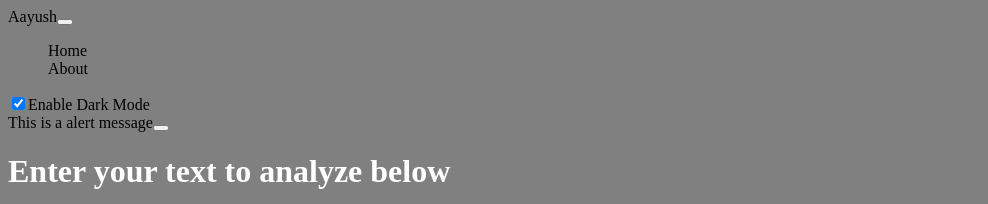
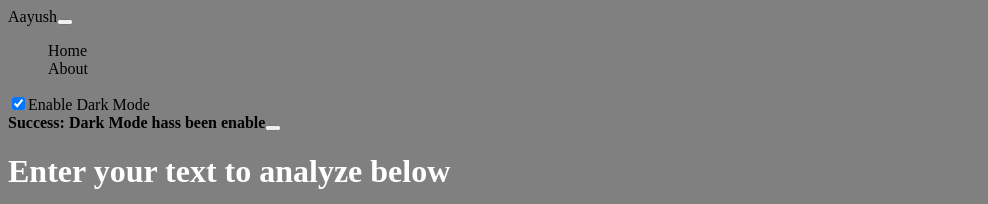
Before and after one commit to mr-prasai2004/Learning_React, a React (Create React App) app in the folder learning_react/: page / in a window 1280 px wide. Both pictures are taken after a click on the switch "Enable Dark Mode". Shown: the top 204 px of the page, without its empty margins (0-988 px from the left). Built offline with nearby package versions, Linux system fonts and the light colour scheme; the HTML template or start-up script is replaced by a standard one.

Commit message:
Finally Made

```diff
--- a/learning_react/src/App.js
+++ b/learning_react/src/App.js
@@ -15,18 +15,28 @@
     if(mode ==='dark'){
     setMode('light')
     document.body.style.backgroundColor = 'white'
+    showAlert("Light Mode hass been enable","success")
     }
     else{
       setMode('dark')
       document.body.style.backgroundColor = 'gray'
+      showAlert("Dark Mode hass been enable","success")
     }
 
+
+  }
+  const [alert, setAlert]=useState(null);
+  const showAlert=(message, type)=>{
+      setAlert({
+          msg: message,
+          type: type
+      })
 
   }
   return (
     <>
 <Navbar title='Aayush' mode={mode} toggleMode={toggleMode}/>
-<Alert alert="This is a alert message" />
+<Alert alert={alert} />
 {/* {/* // <div className="container my-3 "> */}
 
 <TextForm heading="Enter your text to analyze below"mode={mode}/>
--- a/learning_react/src/components/Alert.js
+++ b/learning_react/src/components/Alert.js
@@ -1,13 +1,17 @@
 import React from "react";
 
 export default function Alert(props) {
+    const capatilize =(word)=>{
+        const lower = word.toLowerCase();
+        return lower.charAt(0).toUpperCase() + lower.slice(1);
+
+
+    }
   return (
     <>
-      <div
-        className="alert alert-warning alert-dismissible fade show"
-        role="alert"
-      >
-        {props.alert}
+      {props.alert && (
+        <div className={`alert alert-${props.alert.type} alert-dismissible fade show`} role="alert">
+          <strong>{capatilize(props.alert.type)}: {props.alert.msg}</strong>
           <button
             type="button"
             className="btn-close"
@@ -15,6 +19,7 @@
             aria-label="Close"
           ></button>
         </div>
+      )}
     </>
   );
 }
```
Lines whose indentation alone changed are shown as unchanged.
